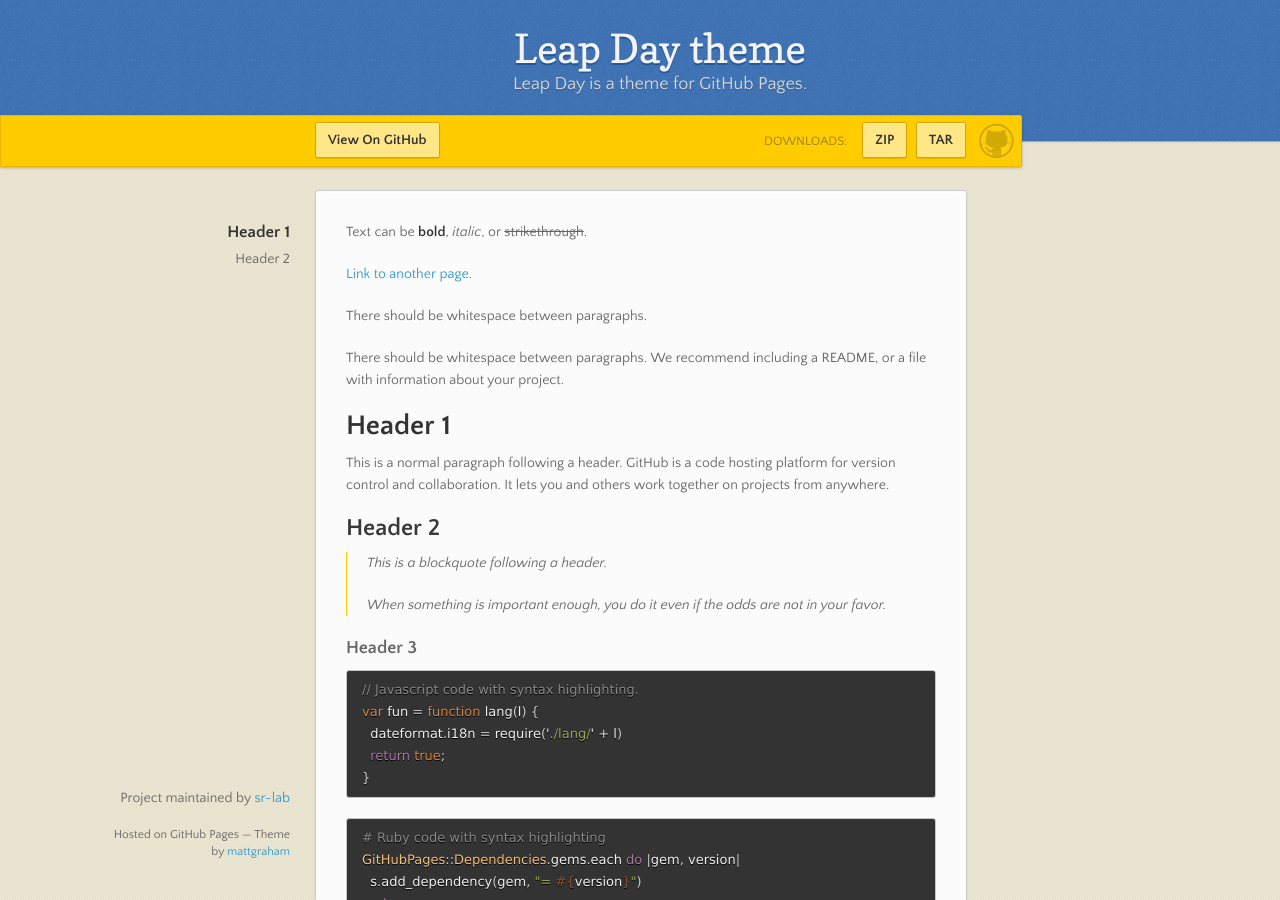
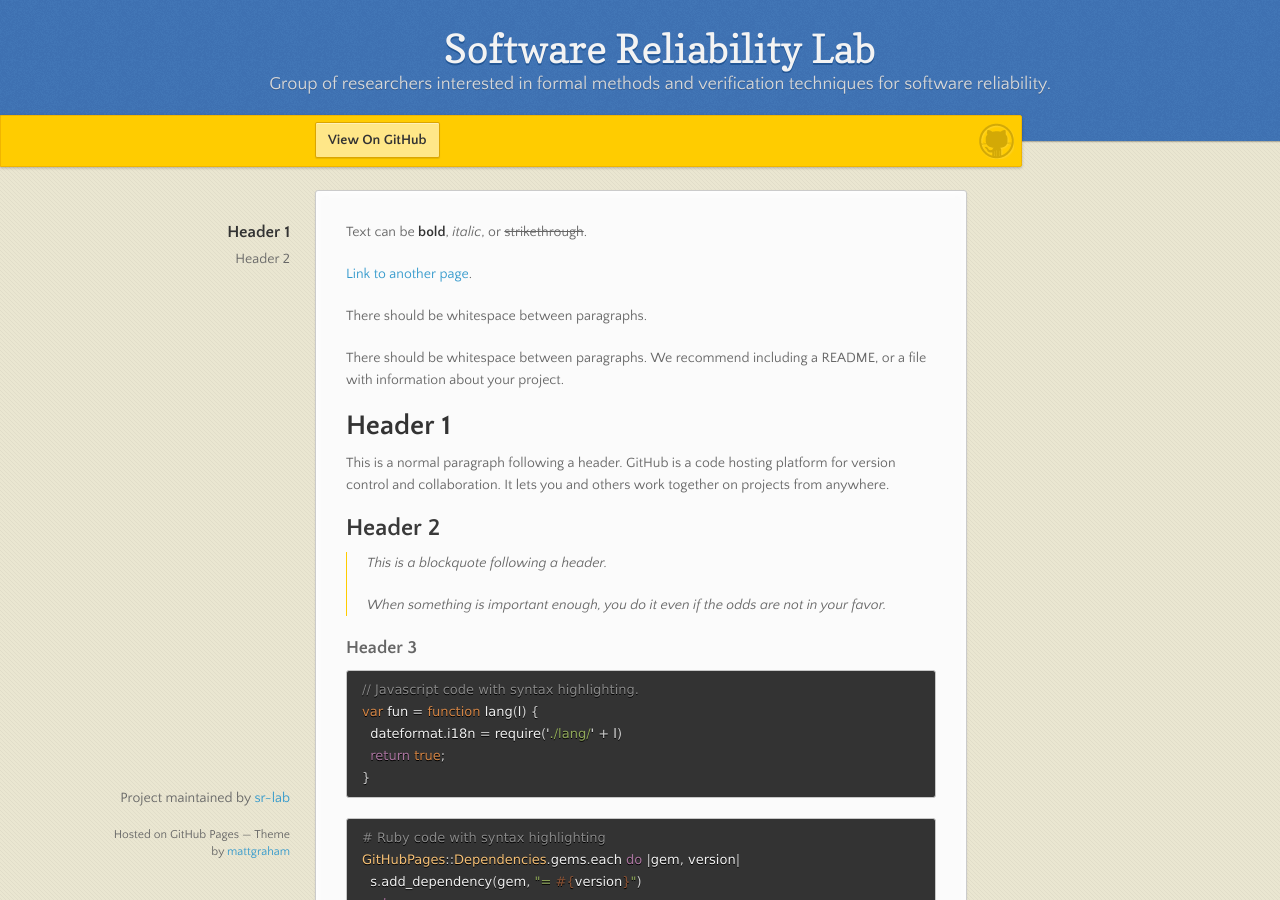
Before and after one commit to sr-lab/sr-lab.github.io.old, a Jekyll site: the page built from index.md, in a window 1280 px wide and 900 px high. Built offline with Jekyll 4.4.1, drawn with Linux system fonts in a browser that asks for light colours.

Commit message:
Change title

```diff
--- a/_config.yml
+++ b/_config.yml
@@ -1,5 +1,5 @@
-title: Leap Day theme
-description: Leap Day is a theme for GitHub Pages.
-show_downloads: true
+title: Software Reliability Lab
+description: Group of researchers interested in formal methods and verification techniques for software reliability.
+show_downloads: false
 google_analytics:
 theme: jekyll-theme-leap-day
```
